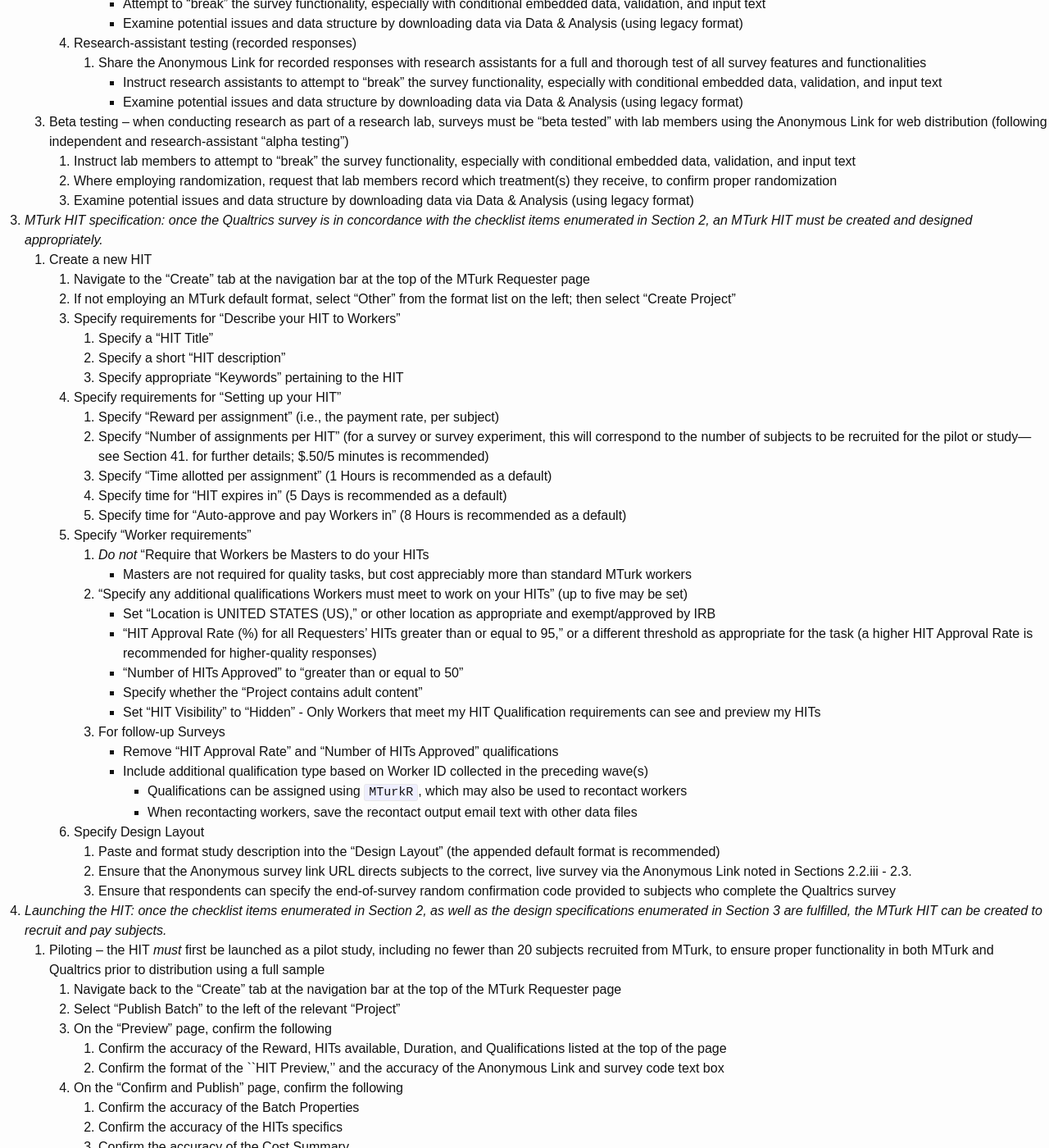
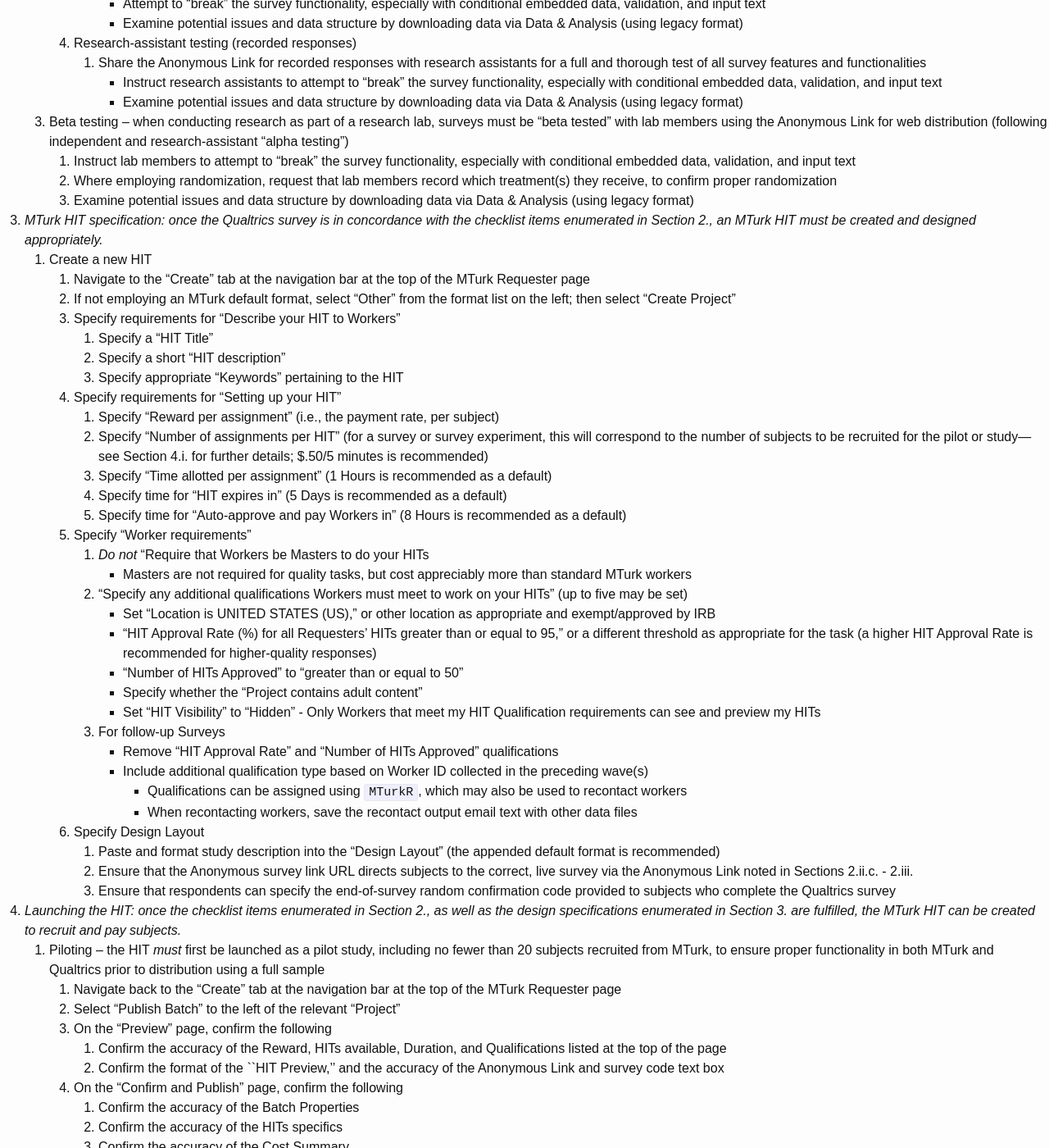
Before and after one commit to jonathonbaron/jonathonbaron.github.io, a Jekyll site: the page built from sops_checklists/qualtrics_mturk_checklist.md, in a window 1280 px wide and 1400 px high, scrolled down 1657 px. Shown: the whole window at 82% size. Built offline with Jekyll 4.4.1, drawn with Linux system fonts in a browser that asks for light colours; our own code applies the rules of GitHub Pages for plain Markdown files; some of the changed text lies outside the part shown.

Commit message:
Update qualtrics_mturk_checklist.md

```diff
--- a/sops_checklists/qualtrics_mturk_checklist.md
+++ b/sops_checklists/qualtrics_mturk_checklist.md
@@ -36,7 +36,7 @@
             2. An end-of-survey message containing randomized confirmation code *must* be specified in the survey
                 * Ensure that the confirmation code is only generated for subjects who meet recruitment requirements (the default end-of-survey message may be used otherwise)
                 * This message must be written in the Qualtrics Library, and specified in Survey Options
-                * For additional confirmation, see Sections 21.ii.3. and 22.i
+                * For additional confirmation, see Sections 2.i.b.c. and 2.ii.a.
             3. Anonymization
                 * Survey responses must be anonymized in accordance with IRB exemption/approval
             4. "Covariate" questions
@@ -67,7 +67,7 @@
         1. Instruct lab members to attempt to "break" the survey functionality, especially with conditional embedded data, validation, and input text
         2. Where employing randomization, request that lab members record which treatment(s) they receive, to confirm proper randomization
         3. Examine potential issues and data structure by downloading data via Data & Analysis (using legacy format)
-3. *MTurk HIT specification: once the Qualtrics survey is in concordance with the checklist items enumerated in Section 2, an MTurk HIT must be created and designed appropriately.*
+3. *MTurk HIT specification: once the Qualtrics survey is in concordance with the checklist items enumerated in Section 2., an MTurk HIT must be created and designed appropriately.*
     1. Create a new HIT
         1. Navigate to the "Create" tab at the navigation bar at the top of the MTurk Requester page
         2. If not employing an MTurk default format, select "Other" from the format list on the left; then select "Create Project"
@@ -77,7 +77,7 @@
             3. Specify appropriate "Keywords" pertaining to the HIT
         4. Specify requirements for "Setting up your HIT"
             1. Specify "Reward per assignment" (i.e., the payment rate, per subject)
-            2. Specify "Number of assignments per HIT" (for a survey or survey experiment, this will correspond to the number of subjects to be recruited for the pilot or study---see Section 41. for further details; $.50/5 minutes is recommended)
+            2. Specify "Number of assignments per HIT" (for a survey or survey experiment, this will correspond to the number of subjects to be recruited for the pilot or study---see Section 4.i. for further details; $.50/5 minutes is recommended)
             1. Specify "Time allotted per assignment" (1 Hours is recommended as a default)
             2. Specify time for "HIT expires in" (5 Days is recommended as a default)
             3. Specify time for "Auto-approve and pay Workers in" (8 Hours is recommended as a default)
@@ -98,9 +98,9 @@
 
         6. Specify Design Layout
             1. Paste and format study description into the "Design Layout" (the appended default format is recommended)
-            2. Ensure that the Anonymous survey link URL directs subjects to the correct, live survey via the Anonymous Link noted in Sections 2.2.iii - 2.3.
+            2. Ensure that the Anonymous survey link URL directs subjects to the correct, live survey via the Anonymous Link noted in Sections 2.ii.c. - 2.iii.
             1. Ensure that respondents can specify the end-of-survey random confirmation code provided to subjects who complete the Qualtrics survey
-4. *Launching the HIT: once the checklist items enumerated in Section 2, as well as the design specifications enumerated in Section 3 are fulfilled, the MTurk HIT can be created to recruit and pay subjects.*
+4. *Launching the HIT: once the checklist items enumerated in Section 2., as well as the design specifications enumerated in Section 3. are fulfilled, the MTurk HIT can be created to recruit and pay subjects.*
     1. Piloting -- the HIT *must* first be launched as a pilot study, including no fewer than 20 subjects recruited from MTurk, to ensure proper functionality in both MTurk and Qualtrics prior to distribution using a full sample
         1. Navigate back to the "Create" tab at the navigation bar at the top of the MTurk Requester page
         2. Select "Publish Batch" to the left of the relevant "Project"
@@ -118,10 +118,10 @@
             5. Once all aspects of the HIT are confirmed, select "Purchase & Publish"; the HIT's progress may now be monitored by navigating to the "Manage" tab at the navigation bar at the top of the MTurk Requester page
         5. Confirm the validity of the pilot study using Qualtrics and MTurk data (the latter of which can be accessed via Manage &rarr; Results) and potential MTurker feedback, and correct any remaining errors
     2. Full distribution -- once the pilot study has been completed and accuracy of all design elements and data are confirmed, the study may be distributed to the entire subject pool
-        1. Given a flawless pilot study, launch the HIT following the relevant instructions in Section 41., on *n* &minus; *k* subjects, where *n* refers to the total number of subjects targeted for the study, and *k* refers to the number of subjects included in the pilot
+        1. Given a flawless pilot study, launch the HIT following the relevant instructions in Section 4.i., on *n* &minus; *k* subjects, where *n* refers to the total number of subjects targeted for the study, and *k* refers to the number of subjects included in the pilot
             1. Subjects from the pilot stage must be excluded using a new qualification type (which can be assigned in `MTurkR`)
         2. Given the unlikely possibility of a problematic pilot study, the researcher must correct all apparent errors; depending on the severity, the researcher may choose to proceed according to one of the following approaches
             1. Re-pilot the study, using a separate pilot group
-            2. Proceed according to Section 42.i
+            2. Proceed according to Section 4.ii.a
             3. Proceed by relaunching the HIT with *n* subjects
                 * The relaunched HIT should exclude the *k* subjects from the flawed pilot study
```
Also changed, not shown: other parts of sops_checklists/qualtrics_mturk_checklist.md (+2 -2 lines).
